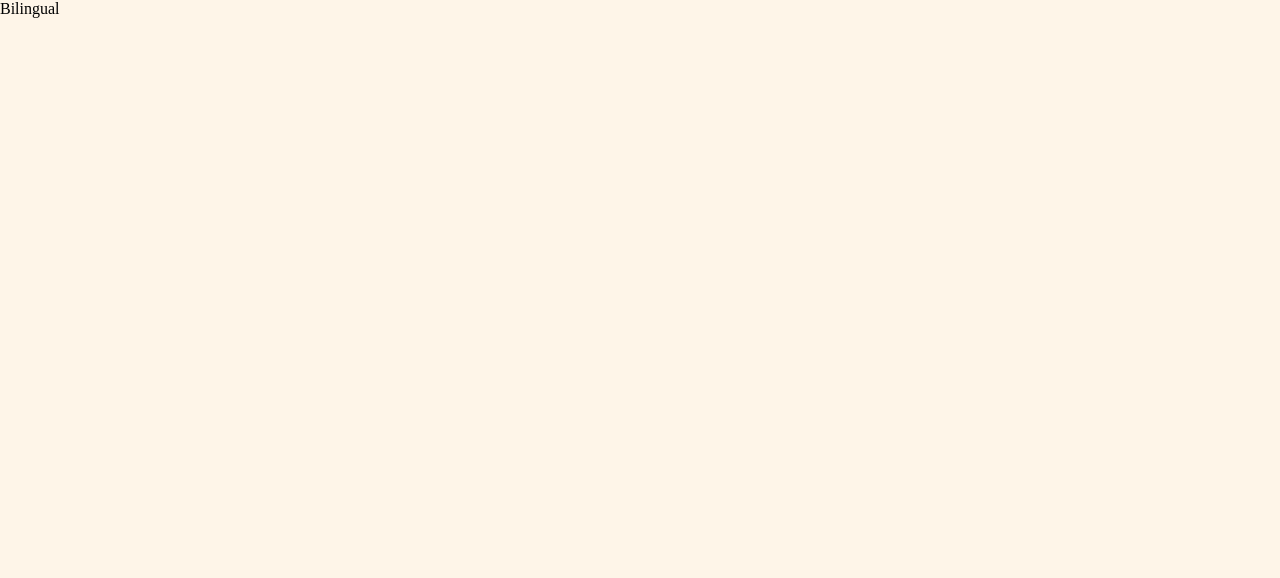
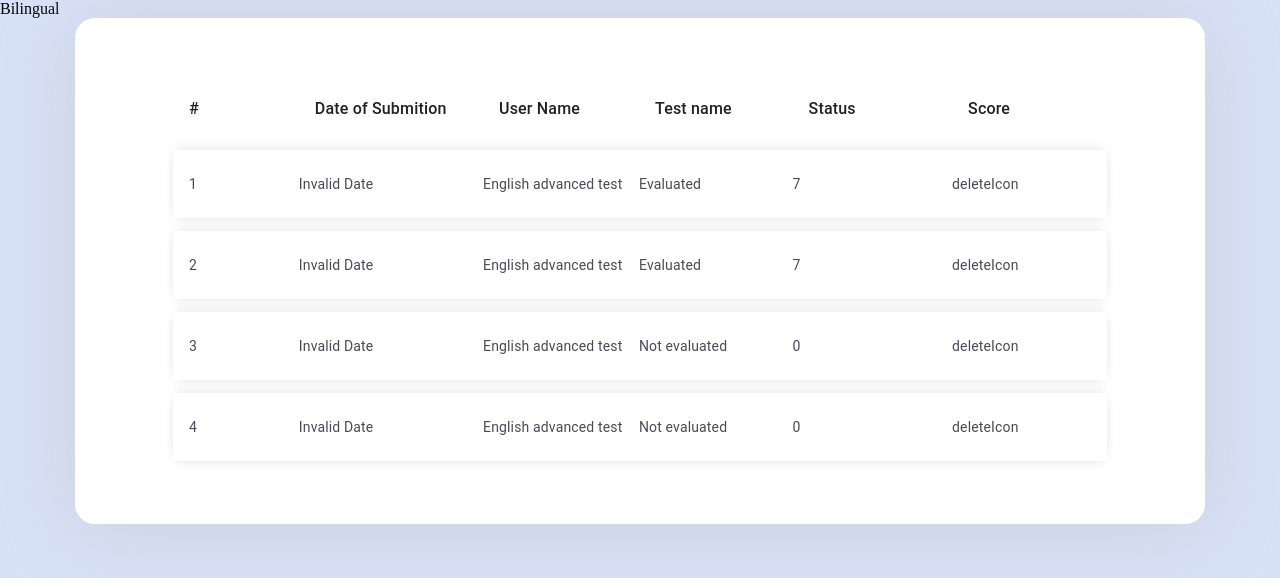
Before and after one commit to peaksoft-school/bilingual-js11, a React (Create React App) app: page / in a window 1280 px wide. Shown: the top 578 px of the page. Built offline with nearby package versions, Linux system fonts and the light colour scheme.

Commit message:
created tables

```diff
--- a/src/App.jsx
+++ b/src/App.jsx
@@ -1,7 +1,14 @@
 import './App.css'
+import Table from './components/UI/Table'
 
 const App = () => {
-   return <div>Bilingual</div>
+   return (
+      <div>
+         Bilingual
+         <br />
+         <Table />
+      </div>
+   )
 }
 
 export default App
--- /dev/null
+++ b/src/components/UI/Table.jsx
@@ -0,0 +1,116 @@
+import {
+   styled,
+   TableBody,
+   TableCell,
+   TableContainer,
+   TableHead,
+   TableRow,
+   // Paper,
+   Table as MuiTable,
+} from '@mui/material'
+
+function createData(date, testName, status, score) {
+   return { date, testName, status, score }
+}
+
+const rows = [
+   createData(
+      new Date(8.64e15 + 1).toString(),
+      'English advanced test',
+      'Evaluated',
+      7
+   ),
+   createData(
+      new Date(8.64e15 + 1).toString(),
+      'English advanced test',
+      'Evaluated',
+      7
+   ),
+   createData(
+      new Date(8.64e15 + 1).toString(),
+      'English advanced test',
+      'Not evaluated',
+      0
+   ),
+   createData(
+      new Date(8.64e15 + 1).toString(),
+      'English advanced test',
+      'Not evaluated',
+      0
+   ),
+]
+
+const Table = () => {
+   return (
+      <MainContainer>
+         <StyledTable>
+            <TableHead>
+               <TableRow>
+                  <StyledTh> # </StyledTh>
+                  <StyledTh> Date of Submition </StyledTh>
+                  <StyledTh> User Name </StyledTh>
+                  <StyledTh> Test name </StyledTh>
+                  <StyledTh> Status </StyledTh>
+                  <StyledTh> Score </StyledTh>
+               </TableRow>
+            </TableHead>
+
+            <TableBody>
+               {rows.map((row, i) => (
+                  <StyledTr key={row.testName} hover>
+                     <StyledTd>{i + 1} </StyledTd>
+                     <StyledTd>{row.date}</StyledTd>
+                     <StyledTd>{row.testName}</StyledTd>
+                     <StyledTd>{row.status}</StyledTd>
+                     <StyledTd>{row.score}</StyledTd>
+                     <StyledTd>deleteIcon</StyledTd>
+                  </StyledTr>
+               ))}
+            </TableBody>
+         </StyledTable>
+      </MainContainer>
+   )
+}
+
+export default Table
+
+const MainContainer = styled(TableContainer)(({ theme }) => ({
+   display: 'flex',
+   flexDirection: 'column',
+   padding: '3.13rem 6.13rem',
+   margin: 'auto',
+   width: '70.625rem',
+   backgroundColor: theme.palette.primary.white,
+   borderRadius: '20px',
+   filter: 'drop-shadow(0px 4px 39px rgba(196, 196, 196, 0.60))',
+}))
+
+const StyledTable = styled(MuiTable)(() => ({
+   borderSpacing: '0 0.87rem',
+   borderCollapse: 'separate',
+}))
+
+const StyledTr = styled(TableRow)(() => ({
+   borderRadius: '0.7rem',
+   background: '#FFF',
+   boxShadow:
+      '0px 4px 10px 0px rgba(0, 0, 0, 0.06), 0px -4px 10px 0px rgba(0, 0, 0, 0.06)',
+}))
+
+const StyledTd = styled(TableCell)(() => ({
+   width: '58.3125rem',
+   height: '4.125rem',
+   padding: '1.5rem 0',
+   color: ' #4C4859',
+   borderBottom: 'none',
+   ':first-of-type': {
+      paddingLeft: '1rem',
+   },
+}))
+
+const StyledTh = styled(TableCell)(() => ({
+   textAlign: 'start',
+   fontWeight: '500',
+   fontSize: '1rem',
+   borderBottom: 'none',
+}))
--- a/src/components/landing/CheckOut.jsx
+++ b/src/components/landing/CheckOut.jsx
@@ -57,6 +57,8 @@ const StyledContainer = styled('div')(() => ({
    display: 'flex',
    flexDirection: 'column',
    margin: 'auto',
+   background: '#fef5e8',
+   padding: '2rem',
 }))
 
 const StyledContent = styled('div')(() => ({
--- a/src/index.css
+++ b/src/index.css
@@ -13,5 +13,5 @@
 }
 
 body {
-   background: #fef5e8;
+   background: #d7e1f8;
 }
```
